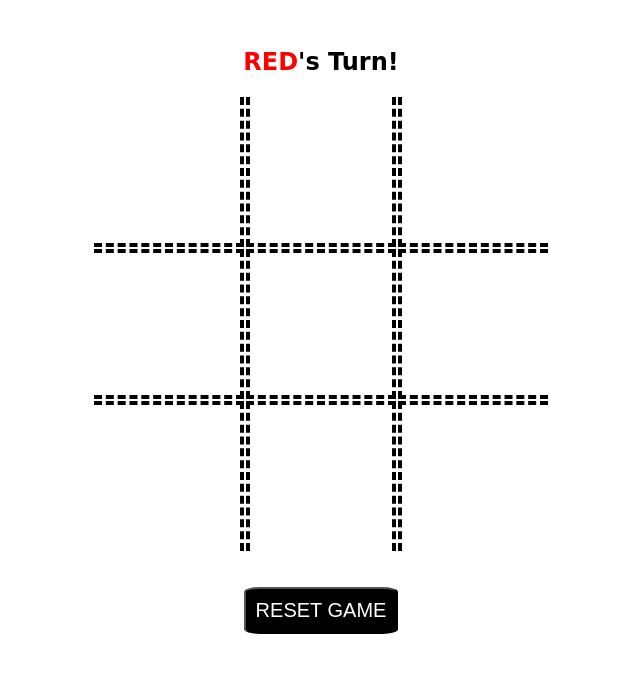
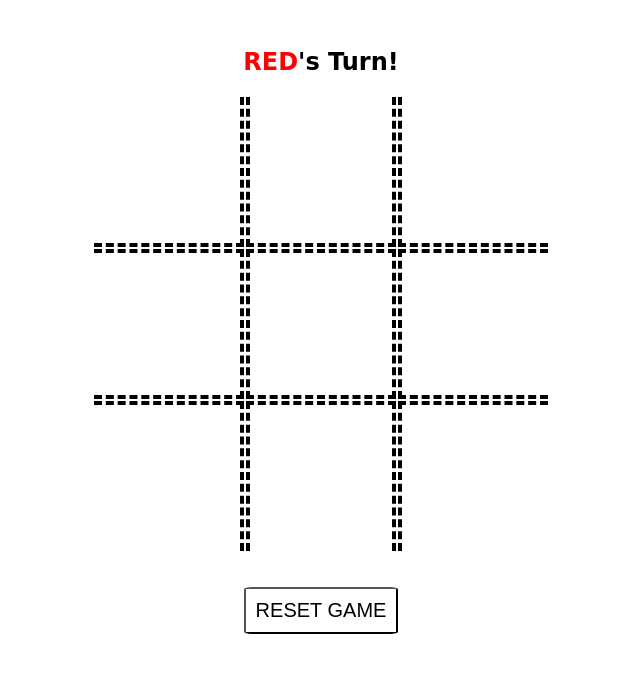
Before and after one commit to atheismann/tic-tac-toe-weekend, a plain HTML site: page index.html in a window 1280 px wide. Shown: the part 113-786 px from the top of the page, without its empty margins (319-959 px from the left). Drawn offline with Linux system fonts and the light colour scheme; a web font is replaced by a local one.

Commit message:
formatting changes

```diff
--- a/css/main.css
+++ b/css/main.css
@@ -58,13 +58,13 @@ td.r3 {
 button {
     margin-top: 15px;
     padding: 10px;
-    background-color: black;
-    border-radius: 10%;
-    color: white;
+    background-color: white;
+    border-radius: 5%;
+    color: black;
     font-size: 20px;
 }
 
 button:hover {
-    background-color: white;
-    color: black
+    background-color: black;
+    color: white;
 }
```
